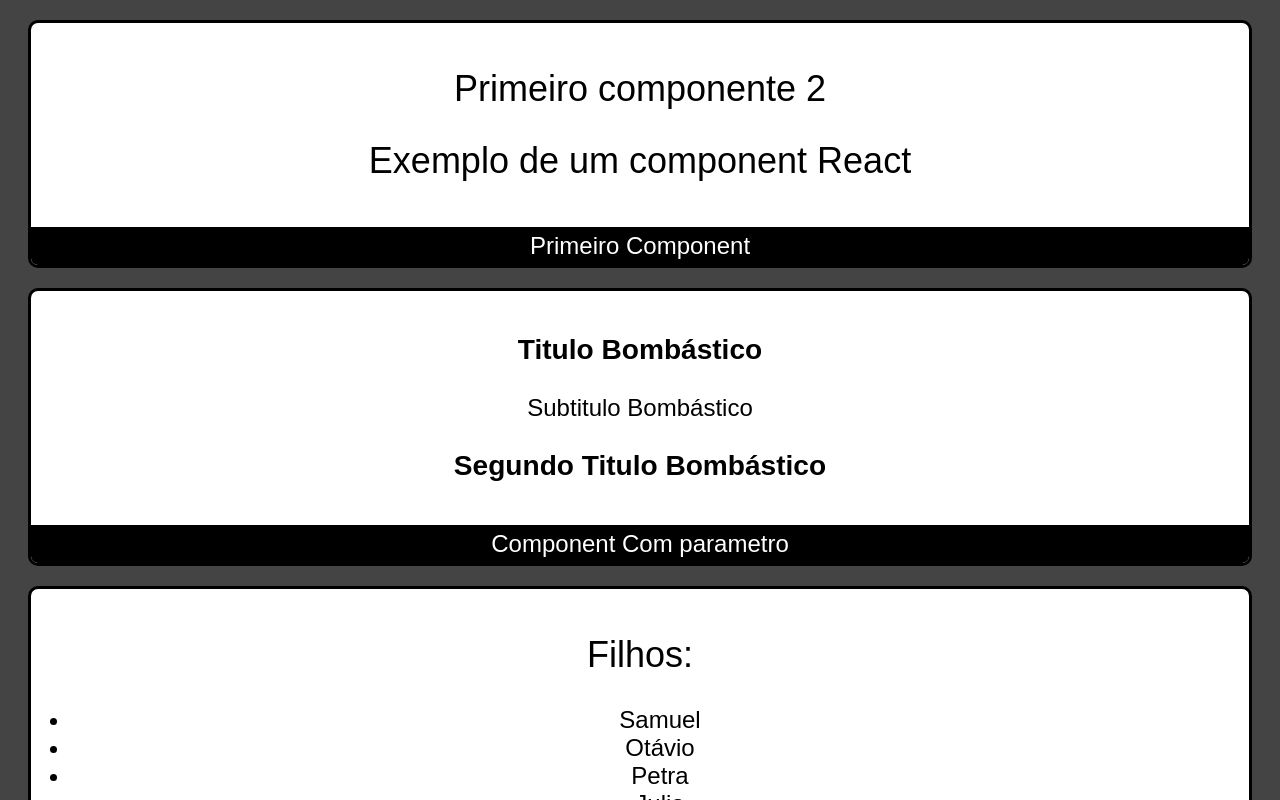
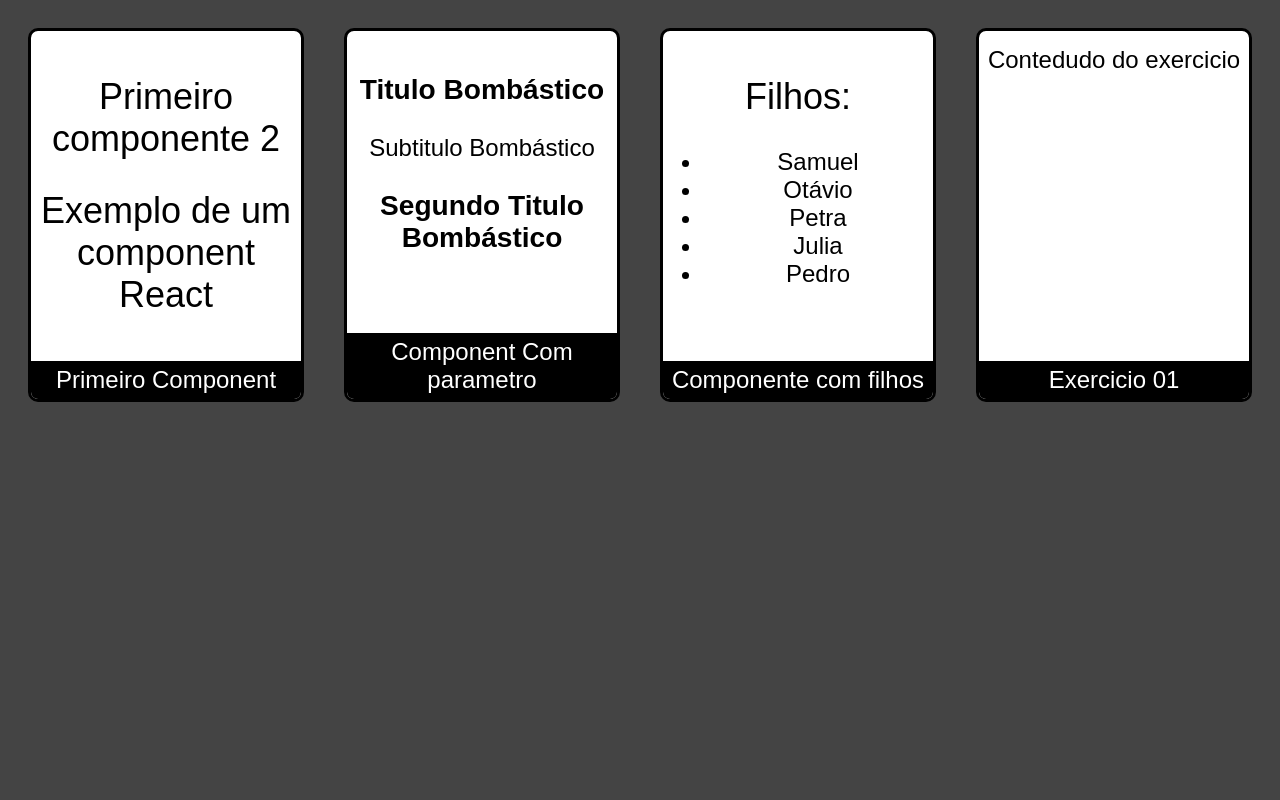
Before and after one commit to Samuel-Ricardo/Masterclass-React, a React (Create React App) app in the folder masterclass-react/: page / in a window 1280 px wide. Shown: the top 800 px of the page. Built offline with nearby package versions, Linux system fonts and the light colour scheme.

Commit message:
Update: Card.css

```diff
--- /dev/null
+++ b/masterclass-react/src/App.css
@@ -0,0 +1,3 @@
+.App{
+    display: flex;
+}
--- a/masterclass-react/src/App.jsx
+++ b/masterclass-react/src/App.jsx
@@ -1,6 +1,7 @@
 import React from 'react'
 
 import './Components/Layout/Card.css'
+import './App.css'
 
 import First from './Components/First'
 import ComponentParameter from './Components/ComponentParameter'
--- a/masterclass-react/src/Components/Layout/Card.css
+++ b/masterclass-react/src/Components/Layout/Card.css
@@ -1,15 +1,21 @@
 .Card {
     margin: 20px;
+    flex: 1;
 
     border: 3px solid #000;
     border-radius: 10px;
     overflow: hidden;
 
     background-color: #fff;
+
+    display: flex;
+    flex-direction: column;
 }
 
 .Card .Conteudo{
     color: #000;
+
+    flex:1;
     padding: 15px 0px;
 }
 
```
Also changed, not shown: 1 other file (tests, documents, lock files or other folders).
